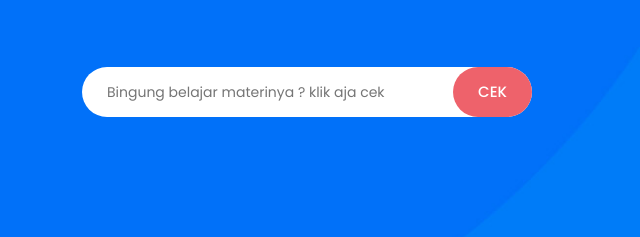
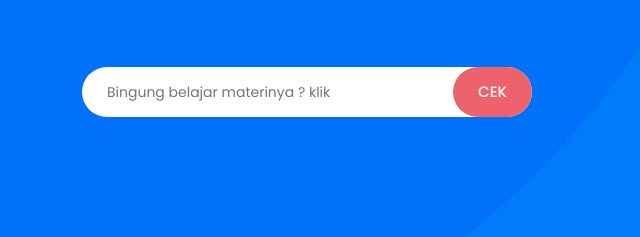
Before and after one commit to collabsnbt/collabsnbt.github.io, a plain HTML site: page index.html in a window 1280 px wide. Shown: the part 522-759 px from the top of the page, 0-640 px from the left. Drawn offline with nearby package versions, Linux system fonts and the light colour scheme.

Commit message:
Update index.html

```diff
--- a/index.html
+++ b/index.html
@@ -86,7 +86,7 @@ https://templatemo.com/tm-589-lugx-gaming
             <p>Mundah mundahan bisa lolos ya</p>
             <div class="search-input">
               <form id="search" action="#">
-                <input type="text" placeholder="Bingung belajar materinya ? klik aja cek" id='searchText' name="searchKeyword" onkeypress="handle" />
+                <input type="text" placeholder="Bingung belajar materinya ? klik" id='searchText' name="searchKeyword" onkeypress="handle" />
                 <button onclick="location.href='https://drive.google.com/file/d/1az6xqPVCXLCG3DieNMs7ul2t5Coi-q-0/view?usp=drivesdk'" type="button">
          CEK</button>
               </form>
```
